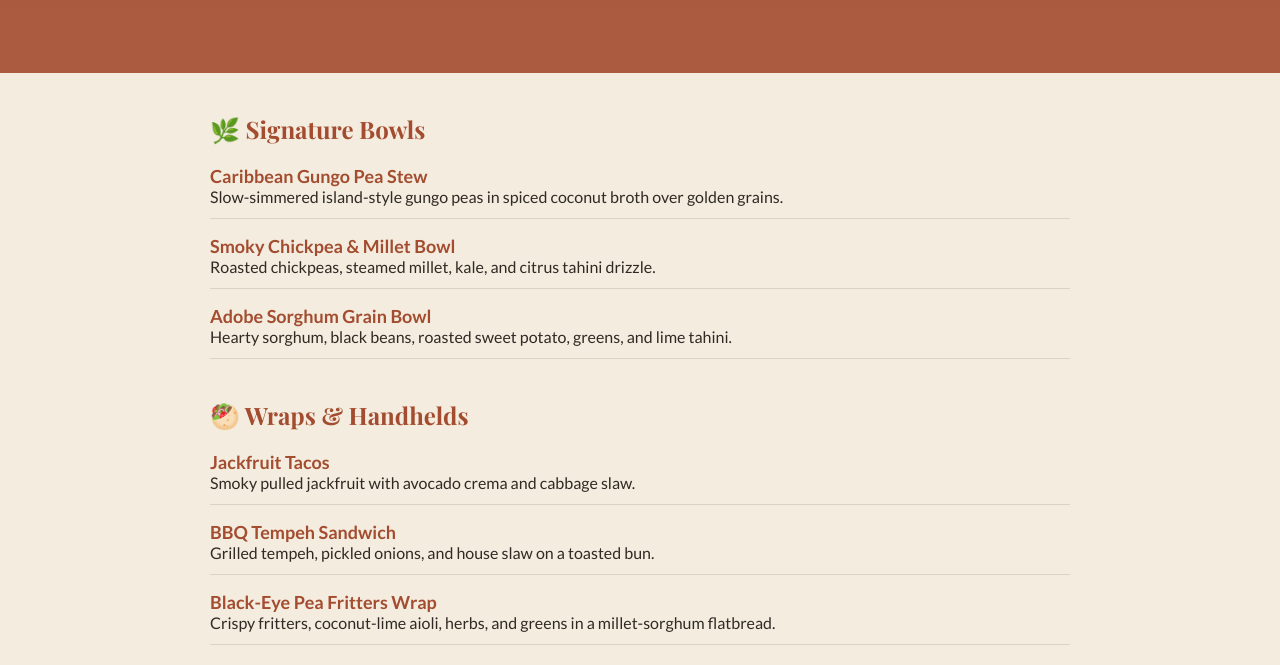
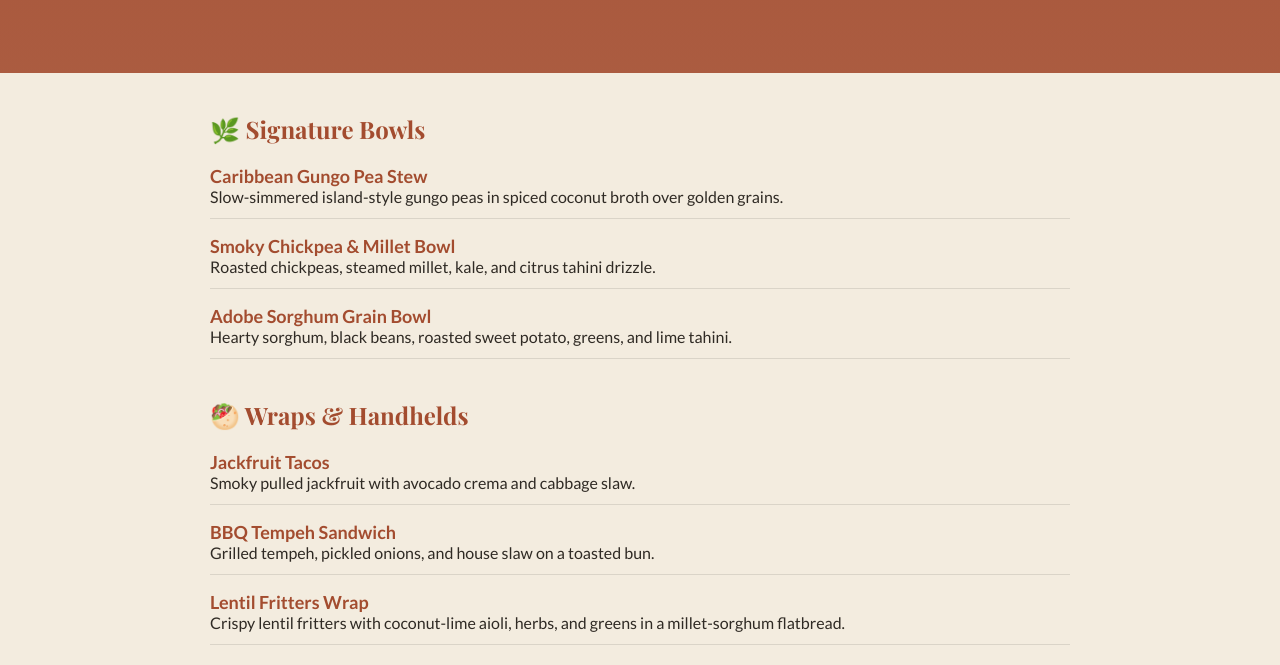
Before and after one commit to mrobinson102/solvidakitchen.app, a plain HTML site: page docs/menu.html in a window 1280 px wide. Shown: the part 287-952 px from the top of the page. Drawn offline with nearby package versions, Linux system fonts and the light colour scheme.

Commit message:
Update menu.html

```diff
--- a/docs/menu.html
+++ b/docs/menu.html
@@ -64,8 +64,8 @@
         Grilled tempeh, pickled onions, and house slaw on a toasted bun.
       </li>
       <li>
-        <strong>Black-Eye Pea Fritters Wrap</strong><br>
-        Crispy fritters, coconut-lime aioli, herbs, and greens in a millet-sorghum flatbread.
+        <strong>Lentil Fritters Wrap</strong><br>
+        Crispy lentil fritters with coconut-lime aioli, herbs, and greens in a millet-sorghum flatbread.
       </li>
     </ul>
 
```
